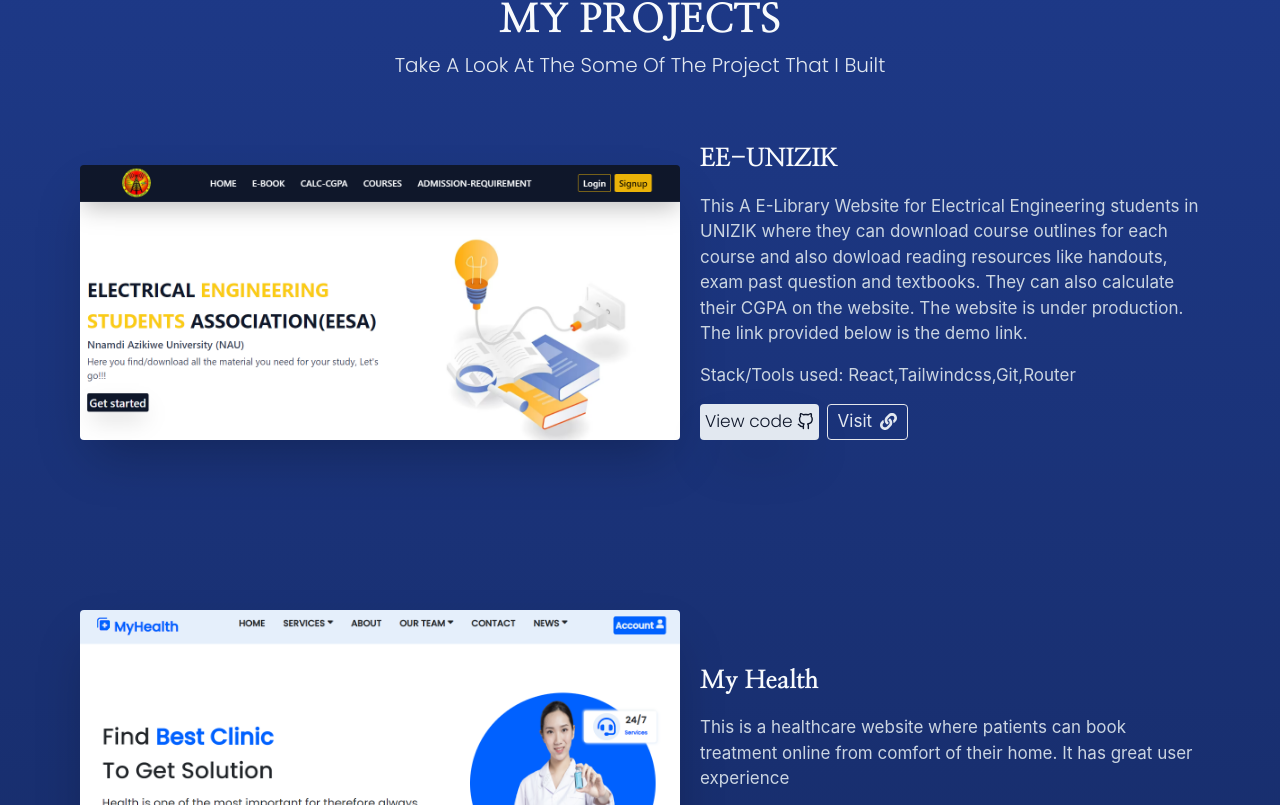
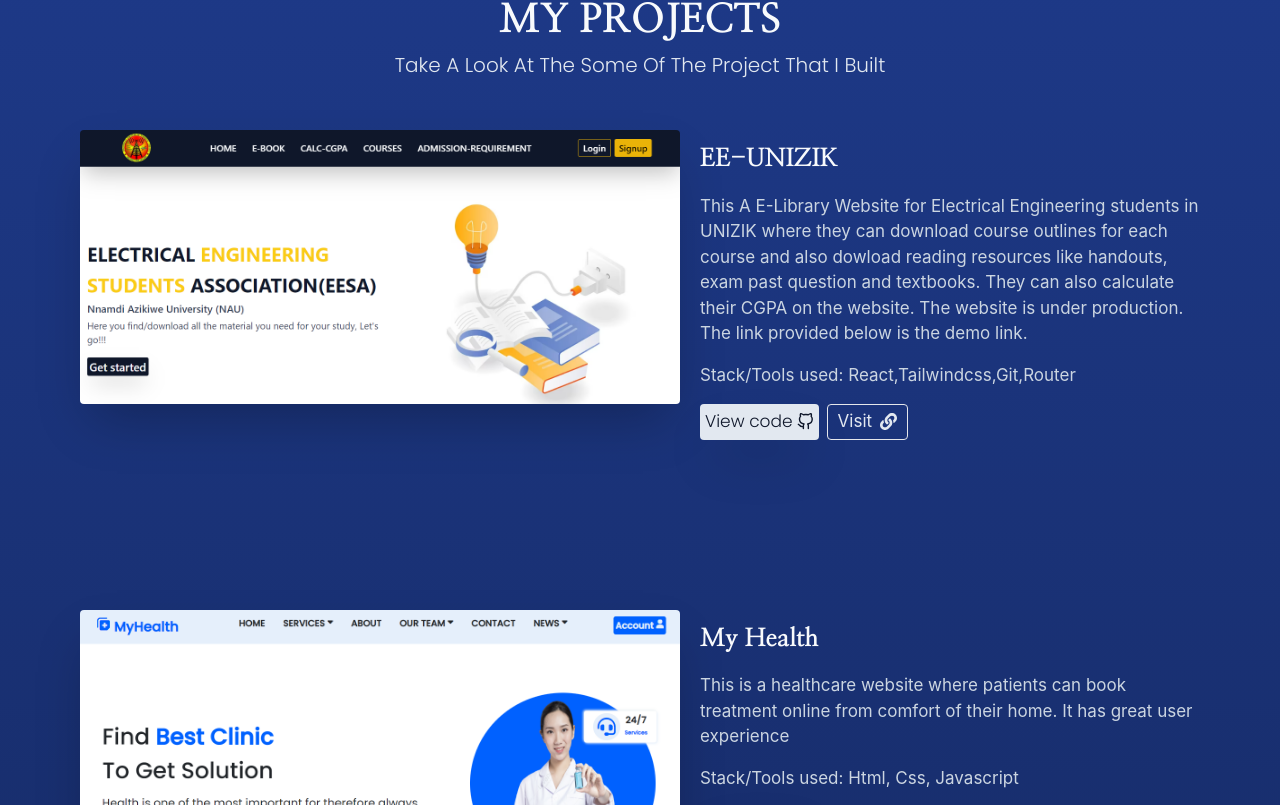
Before and after one commit to DesmondNzubechi/Official-Portfolio, a React (Create React App) app: page / in a window 1280 px wide. Shown: the part 2235-3040 px from the top of the page. Built offline with nearby package versions, Linux system fonts and the light colour scheme; the HTML template or start-up script is replaced by a standard one; a web font is replaced by a local one.

Commit message:
new change

```diff
--- a/src/Components/Projects/projects.jsx
+++ b/src/Components/Projects/projects.jsx
@@ -121,7 +121,7 @@
 {
     projectItems.map(projects => (
 
-        <div  className="flex flex-col mb-[150px] md:flex-row gap-[20px] items-end justify-center ">
+        <div  className="flex flex-col mb-[150px] md:flex-row gap-[20px] items-start justify-center ">
         <div data-aos='fade-up' data-aos-duration='1000' className="max-w-[600px]  ">
         <img src={projects.ProjectImg} alt="" className="rounded transition ease-in delay-300 hover:-translate-y-1 hover:scale-100  shadow-2xl " />
         </div>
```
